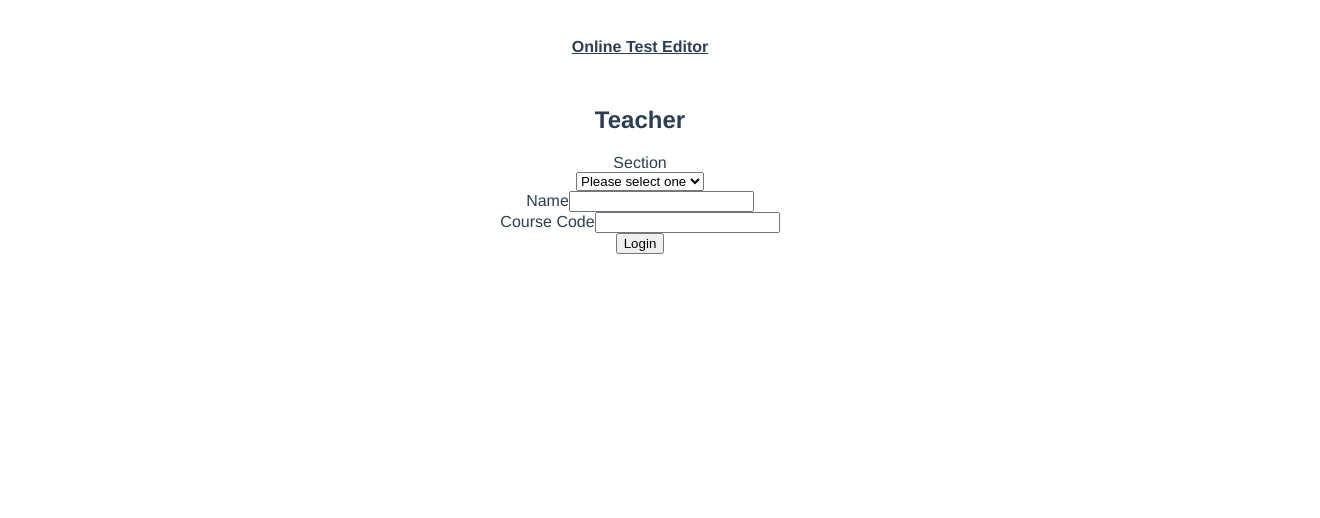
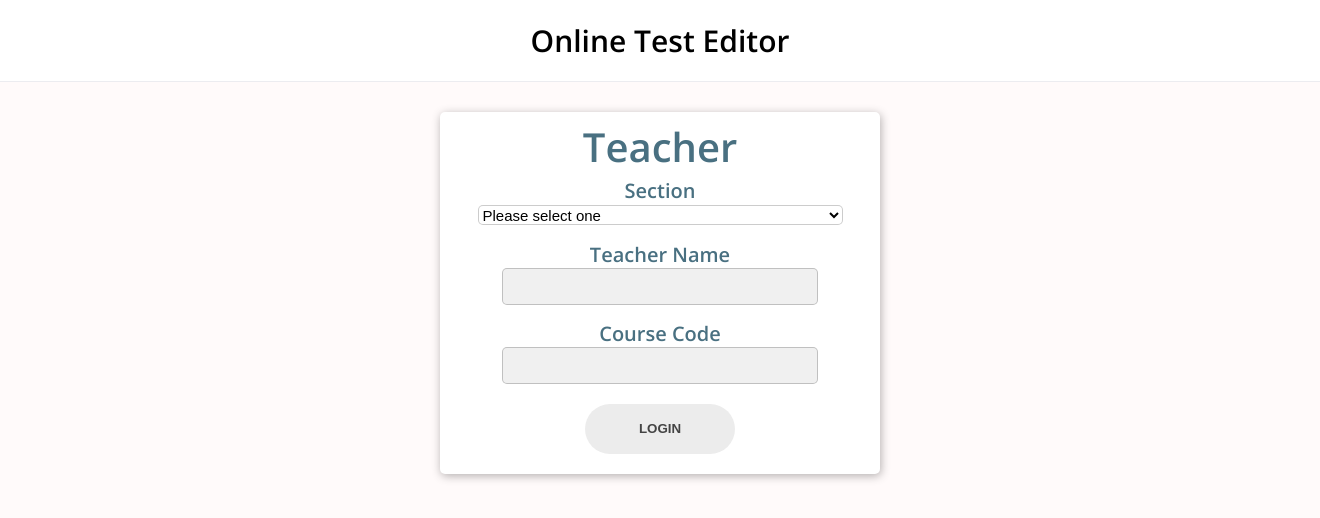
Before and after one commit to vinod2305/online-test-editor, a Vue app: page /teacherlogin in a window 1280 px wide. Shown: the top 518 px of the page, 1320 px wide, since content can reach past the window. Built offline with nearby package versions, Linux system fonts and the light colour scheme; no server answers; the database is empty.

Commit message:
Styling to teacher and admin

```diff
--- a/src/App.vue
+++ b/src/App.vue
@@ -1,31 +1,43 @@
 <template>
   <div id="app">
     <div id="nav">
-      <router-link to="/">Online Test Editor</router-link>
+      <router-link to="/" class="heading">Online Test Editor</router-link>
     </div>
     <router-view/>
   </div>
 </template>
 
 <style lang="scss">
+body {
+  background: #fffafa;
+  margin: 0;
+}
+
 #app {
-  font-family: Avenir, Helvetica, Arial, sans-serif;
+  font-family: "Open Sans", Helvetica, sans-serif;
   -webkit-font-smoothing: antialiased;
   -moz-osx-font-smoothing: grayscale;
   text-align: center;
   color: #2c3e50;
+  background: #fffafa;
 }
 
 #nav {
-  padding: 30px;
+  padding: 20px;
+  background-color: #ffffff;
+  overflow: hidden;
+  border-bottom: 0.8px solid #ececf0;
+  width: 100%;
+  margin-bottom: 30px;
 
-  a {
-    font-weight: bold;
-    color: #2c3e50;
 
-    &.router-link-exact-active {
-      color: #42b983;
-    }
+  .heading{
+      font-size: 30px;
+      text-align: left;
+      text-decoration: none;
+      color: black;
+      font-weight: bold;
   }
+
 }
 </style>
--- a/src/views/Admin.vue
+++ b/src/views/Admin.vue
@@ -1,17 +1,17 @@
 <template>
-  <div class="admin">
-    <h2 class="admin">Admin</h2>
+  <div class="frame">
+    <h2 class="heading">Admin</h2>
     <form @submit.prevent="checkUser">
       <div class="search">
         <label for="email" class="searchfield">Email</label>
         <div>
-          <input type="email" name="email" id="email" class="button" v-model="email" />
+          <input type="email" name="email" id="email" class="input" v-model="email" />
         </div>
       </div>
 
       <div class="search">
         <label for="password" class="searchfield">Password</label>
-        <input type="password" name="password" id="password" class="button" v-model="password" />
+        <input type="password" name="password" id="password" class="input" v-model="password" />
       </div>
 
       <div>
@@ -48,3 +48,69 @@ export default {
   }
 };
 </script>
+
+<style lang="scss" scoped>
+@import url(https://fonts.googleapis.com/css?family=Open+Sans:600);
+
+.search {
+  margin-top: 10px;
+  .searchfield {
+    border-radius: 0;
+    border: 0;
+    display: inline-block;
+    max-width: 100%;
+    font-size: 20px;
+  }
+  .input {
+    border: 1px solid rgba(0, 0, 0, 0.2);
+    width: 300px;
+    border-radius: 5px;
+    background: rgb(240, 240, 240);
+    color: #2a3036;
+    font-size: 18px;
+    padding: 7px;
+    outline: 0;
+    max-width: 100%;
+
+  }
+}
+.login-button {
+  background: rgb(236, 236, 236);
+  color: #444444;
+  display: block;
+  width: 150px;
+  height: 50px;
+  border-radius: 25px;
+  text-align: center;
+  line-height: 46px;
+  text-transform: uppercase;
+  font-weight: 600;
+  box-sizing: border-box;
+  border-radius: 25px;
+  display: inline-block;
+  border-style: none;
+  margin-top: 20px;
+}
+.heading {
+  font-weight: bold;
+  font-size: 30px;
+  margin: 0px;
+  font-weight: 600;
+    font-size: 40px;
+    line-height: 30px;
+}
+.frame {
+  position: absolute;
+  left: 50%;
+  transform: translateX(-200px);
+  width: 400px;
+  border-radius: 5px;
+  box-shadow: 1px 2px 10px 0 rgba(0, 0, 0, 0.3);
+  overflow: hidden;
+  padding: 20px;
+  background: #ffffff;
+  color: #497081;
+
+  font-family: "Open sans", Helvetica, sans-serif;
+}
+</style>
--- a/src/views/Adminpage.vue
+++ b/src/views/Adminpage.vue
@@ -1,6 +1,6 @@
 <template>
   <div class="content">
-    <button @click="logout" class="add1" style="right: 0; position: absolute;">Logout</button>
+    <button @click="logout" class="logout" style="right: 0; position: absolute;">Logout</button>
     <div class="frame1">
       <div class="list">
         <div class="head">
@@ -216,7 +216,7 @@ input {
   margin: 0 0 10px;
   padding-top: 3px;
   box-shadow: 1px 2px 10px 0 rgba(0, 0, 0, 0.3);
-  border-radius: 10px;
+  border-radius: 5px;
 }
 .content {
   display: flex;
@@ -282,8 +282,8 @@ input {
     outline: 0;
     max-width: 100%;
 }
-.add1{
-  background: #5ca4ea;
+.logout{
+  background: #e72c2c;
   margin-left: 80%;
   color: #fff;
   width: 100px;
@@ -360,25 +360,4 @@ input {
     }
   }
 }
-@media only screen and (max-width: 450px) {
-  .list {
-    background: #fda231;
-    background: -webkit-linear-gradient(bottom left, #fda231 0%, #fdca31 100%);
-    background: -moz-linear-gradient(bottom left, #fda231 0%, #fdca31 100%);
-    background: -o-linear-gradient(bottom left, #fda231 0%, #fdca31 100%);
-    background: linear-gradient(to top right, #fda231 0%, #fdca31 100%);
-    filter: progid:DXImageTransform.Microsoft.gradient( startColorstr='#FDA231', endColorstr='#FDCA31',GradientType=1 );
-    color: #497081;
-  }
-  .titles {
-    display: flex;
-    width: 95%;
-    margin-left: 2%;
-    margin-bottom: 10px;
-    padding: 7px;
-    box-shadow: 1px 2px 10px 0 rgba(0, 0, 0, 0.3);
-    border-radius: 10px;
-    background: #fff;
-  }
-}
 </style>
--- a/src/views/Question.vue
+++ b/src/views/Question.vue
@@ -1,6 +1,6 @@
 <template>
   <div class="content">
-    <button @click="logout" class="add1" style="right: 0; position: absolute;">Logout</button>
+    <button @click="logout" class="logout" style="right: 0; position: absolute;">Logout</button>
     <div class="frame">
       <div class="list">
         <div class="head">
@@ -99,21 +99,28 @@ button {
 input {
   font-size: 12px;
 }
-.titile {
-  font-size: 25px;
-  font-weight: 700;
-  padding: 0 0 10px 0;
-  margin: 0 0 10px 0;
-  border-bottom: 1px solid #666;
-  margin: 20px;
+
+.logout{
+  background: #e72c2c;
+  margin-left: 80%;
+  color: #fff;
+  width: 100px;
+  height: 35px;
+  border-radius: 25px;
+  text-align: center;
+  text-transform: uppercase;
+  font-weight: 600;
+  box-sizing: border-box;
+  border-radius: 25px;
+  border-style: none;
 }
 .titles {
   display: flex;
-  width: 100%;
-  margin: 0 0 10px;
+  width: 97%;
+  margin: 0 10px 15px;
   padding-top: 3px;
   box-shadow: 1px 2px 10px 0 rgba(0, 0, 0, 0.3);
-  border-radius: 10px;
+  border-radius: 5px;
 }
 .content {
   display: flex;
@@ -128,44 +135,35 @@ input {
 .delete {
   flex: 2;
   transform: translateY(3px);
+  display: flex;
+  justify-content: center;
+  align-items: center;
+
 }
-.frame1 {
+.frame {
   position: absolute;
-  width: 400px;
+  width: 650px;
   height: 800px;
-  top: 40%;
-  left: 10%;
-  margin: -200px 0 0 0px;
-  border-radius: 3px;
-  box-shadow: 1px 2px 10px 0 rgba(0, 0, 0, 0.3);
-  font-family: "Open Sans", Helvetica, sans-serif;
-  color: #497081;
-}
-.frame2 {
-  position: absolute;
-  width: 400px;
-  height: 800px;
-  top: 40%;
-  right: 10%;
-  margin: -200px 0 0 0px;
+  left: 50%;
+  transform: translateX(-325px);
   border-radius: 3px;
   box-shadow: 1px 2px 10px 0 rgba(0, 0, 0, 0.3);
   font-family: "Open Sans", Helvetica, sans-serif;
   color: #497081;
 }
 .inputbar {
-  margin-top: 0px;
-  margin-left: 3px;
-  .button1 {
-    z-index: 10;
-    border: 1px solid rgba(0, 0, 0, 0.2);
-    width: 365px;
-    height: 20px;
-    border-radius: 5px;
-    background: #fff;
-    font-size: 20px;
-    outline: 0;
-    max-width: 100%;
+  margin-top: 15px;
+
+  textarea{
+    padding: 12px 20px;
+  box-sizing: border-box;
+  border: 2px solid #ccc;
+  border-radius: 4px;
+  background-color: #f8f8f8;
+  resize: none;
+    width: 600px;
+    height: 100px;
+    padding: 10px;
   }
 }
 .button1select {
@@ -194,10 +192,8 @@ input {
 }
 .list {
   position: absolute;
-  width: 380px;
+  width: 100%;
   height: 780px;
-  top: 10px;
-  left: 10px;
   background: #ffffff;
   border-radius: 3px;
   .head {
@@ -243,25 +239,5 @@ input {
     }
   }
 }
-@media only screen and (max-width: 450px) {
-  .list {
-    background: #fda231;
-    background: -webkit-linear-gradient(bottom left, #fda231 0%, #fdca31 100%);
-    background: -moz-linear-gradient(bottom left, #fda231 0%, #fdca31 100%);
-    background: -o-linear-gradient(bottom left, #fda231 0%, #fdca31 100%);
-    background: linear-gradient(to top right, #fda231 0%, #fdca31 100%);
-    filter: progid:DXImageTransform.Microsoft.gradient( startColorstr='#FDA231', endColorstr='#FDCA31',GradientType=1 );
-    color: #497081;
-  }
-  .titles {
-    display: flex;
-    width: 95%;
-    margin-left: 2%;
-    margin-bottom: 10px;
-    padding: 7px;
-    box-shadow: 1px 2px 10px 0 rgba(0, 0, 0, 0.3);
-    border-radius: 10px;
-    background: #fff;
-  }
-}
+
 </style>
--- a/src/views/Teacherlogin.vue
+++ b/src/views/Teacherlogin.vue
@@ -1,6 +1,6 @@
 <template>
-  <div class="teacher">
-    <h2 class="teacher">Teacher</h2>
+  <div class="frame">
+    <h2 class="heading">Teacher</h2>
     <form @submit.prevent="checkUser">
       <div class="search">
         <label for="section" class="searchfield">Section</label>
@@ -15,12 +15,12 @@
       </div>
 
       <div class="search">
-        <label for="name" class="searchfield">Name</label>
-        <input type="text" name="name" id="name" class="button" v-model="name" />
+        <label for="name" class="searchfield">Teacher Name</label>
+        <input type="text" name="name" id="name" class="input" v-model="name" />
       </div>
       <div class="search">
         <label for="coursecode" class="searchfield">Course Code</label>
-        <input type="text" name="coursecode" id="coursecode" class="button" v-model="coursecode" />
+        <input type="text" name="coursecode" id="coursecode" class="input" v-model="coursecode" />
       </div>
 
       <div>
@@ -100,3 +100,81 @@ export default {
   }
 };
 </script>
+
+<style lang="scss" scoped>
+@import url(https://fonts.googleapis.com/css?family=Open+Sans:600);
+
+.search {
+  margin-top: 15px;
+  .searchfield {
+    border-radius: 0;
+    border: 0;
+    display: inline-block;
+    max-width: 100%;
+    font-size: 20px;
+  }
+  .input {
+    border: 1px solid rgba(0, 0, 0, 0.2);
+    width: 300px;
+    border-radius: 5px;
+    background: rgb(240, 240, 240);
+    color: #2a3036;
+    font-size: 18px;
+    padding: 7px;
+    outline: 0;
+    max-width: 100%;
+
+  }
+}
+
+.button1select{
+    z-index: 10;
+    border: 1px solid rgba(0, 0, 0, 0.2);
+    width: 365px;
+    height: 20px;
+    border-radius: 5px;
+    background: #fff;
+    font-size: 15px;
+    outline: 0;
+    max-width: 100%;
+}
+.login-button {
+  background: rgb(236, 236, 236);
+  color: #444444;
+  display: block;
+  width: 150px;
+  height: 50px;
+  border-radius: 25px;
+  text-align: center;
+  line-height: 46px;
+  text-transform: uppercase;
+  font-weight: 600;
+  box-sizing: border-box;
+  border-radius: 25px;
+  display: inline-block;
+  border-style: none;
+  margin-top: 20px;
+}
+.heading {
+  font-weight: bold;
+  font-size: 30px;
+  margin: 0px;
+  font-weight: 600;
+    font-size: 40px;
+    line-height: 30px;
+}
+.frame {
+  position: absolute;
+  left: 50%;
+  transform: translateX(-200px);
+  width: 400px;
+  border-radius: 5px;
+  box-shadow: 1px 2px 10px 0 rgba(0, 0, 0, 0.3);
+  overflow: hidden;
+  padding: 20px;
+  background: #ffffff;
+  color: #497081;
+
+  font-family: "Open sans", Helvetica, sans-serif;
+}
+</style>
```
